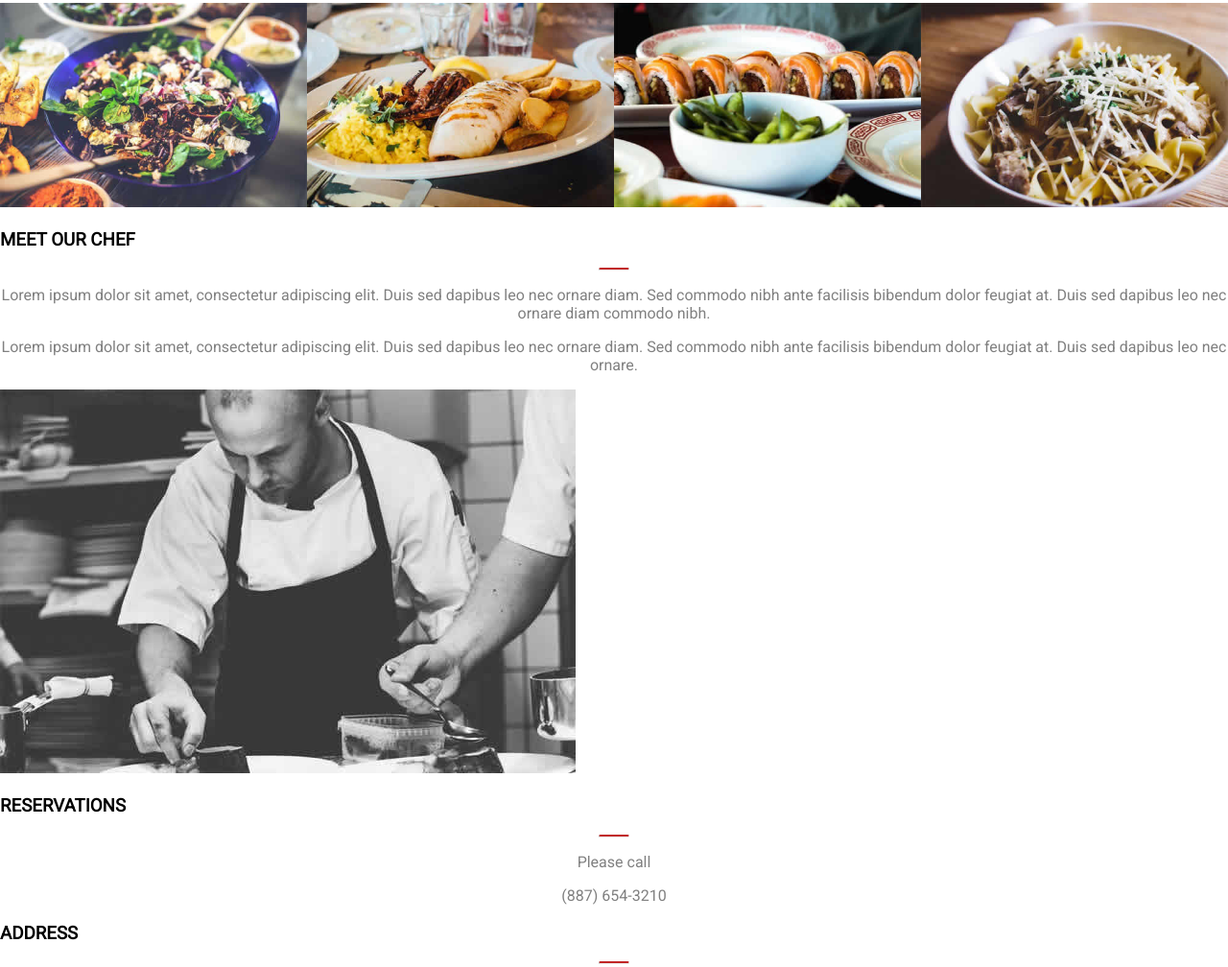
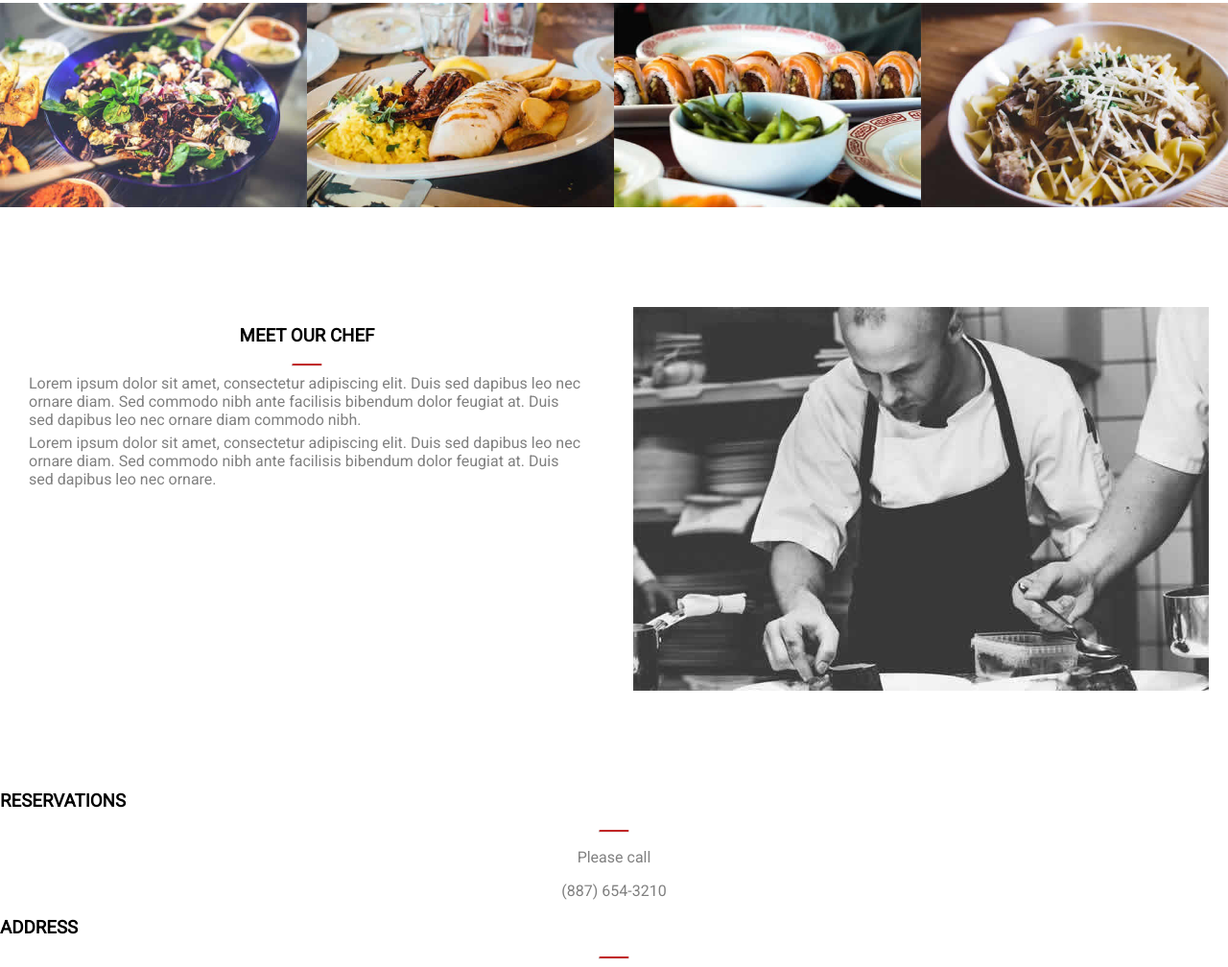
Before and after one commit to cepuii/Restaurant-website-aditional, a plain HTML site: page index.html in a window 1280 px wide. Shown: the part 2400-3408 px from the top of the page at 96% size. Drawn offline with Linux system fonts and the light colour scheme; a web font is replaced by a local one.

Commit message:
Add styles for cheef-section

```diff
--- a/css/styles.css
+++ b/css/styles.css
@@ -130,6 +130,7 @@ margin: 20px;
     text-align: end;
 }
 .gallery-section{
+    margin-bottom: 100px;
     display: flex;
 }
 .gallery-item{
@@ -141,3 +142,22 @@ margin: 20px;
     max-width: 100%;
     height: auto;
 }
+
+.cheef-section{
+    display: flex;
+    margin-bottom: 100px;
+}
+
+.description{
+    width: 50%;
+    text-align: center;
+}
+
+.description p{
+    margin: 5px 30px;
+    text-align: left;
+}
+
+.chef-wrapper{
+    margin: auto;
+}
```
